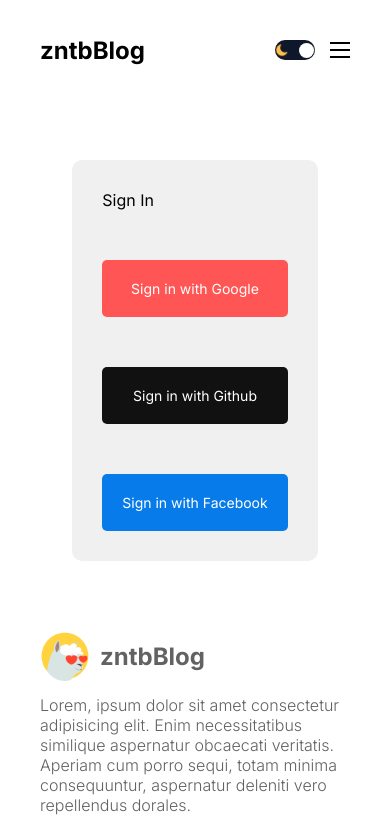
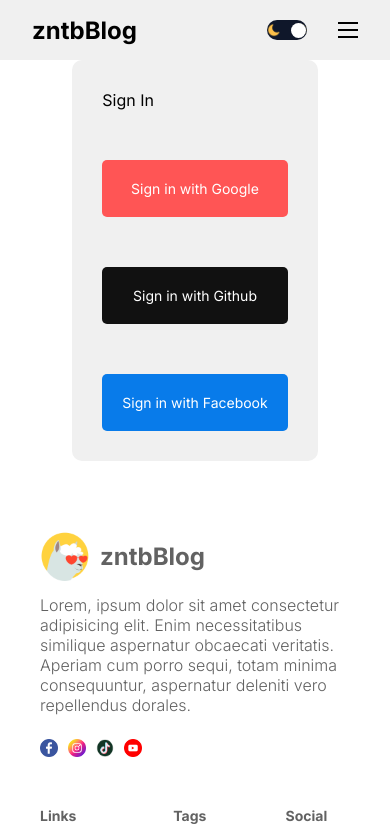
Before and after one commit to zntb/nextjs-fullstack-blog, a Next.js app: page /login in a window 390 px wide. Shown: the top 835 px of the page. Built offline with nearby package versions, Linux system fonts and the light colour scheme; no server answers.

Commit message:
Make Navbar fixed

```diff
--- /dev/null
+++ b/app/(protected)/profile/page.tsx
@@ -0,0 +1,5 @@
+const ProfilePage = () => {
+  return <div>ProfilePage</div>;
+};
+
+export default ProfilePage;
--- a/components/authLinks/AuthLinks.tsx
+++ b/components/authLinks/AuthLinks.tsx
@@ -20,6 +20,9 @@
           <Link href="/write" className={styles.link}>
             Write
           </Link>
+          <Link href="/profile" className={styles.link}>
+            Profile
+          </Link>
           <span className={styles.link} onClick={signOut as () => void}>
             Logout
           </span>
@@ -33,14 +36,15 @@
       {open && (
         <div className={styles.responsiveMenu}>
           <Link href="/">Homepage</Link>
-          <Link href="/">About</Link>
-          <Link href="/">Contact</Link>
-          {!session && status !== 'loading' ? (
+          <Link href="/">Posts</Link>
+
+          {!session ? (
             <Link href="/login">Login</Link>
           ) : (
             <>
-              <Link href="/write">Write</Link>
-              <span className={styles.link}>Logout</span>
+              <Link href="/">Write</Link>
+              <Link href="/">Profile</Link>
+              <span onClick={signOut as () => void}>Logout</span>
             </>
           )}
         </div>
--- a/components/authLinks/authLinks.module.css
+++ b/components/authLinks/authLinks.module.css
@@ -17,12 +17,12 @@
   background-color: var(--textColor);
 }
 
-.responsiveMenu{
-  position: absolute;
-  top: 100px;
+.responsiveMenu {
+  position: fixed;
+  top: 60px;
   left: 0;
   background-color: var(--bg);
-  height: calc(100vh - 100px);
+  height: calc(100vh - 60px);
   width: 100%;
   display: flex;
   flex-direction: column;
@@ -35,10 +35,11 @@
 
 @media screen and (max-width: 640px) {
   .burger {
+    margin-left: 1rem;
     display: flex;
   }
 
-  .link{
+  .link {
     display: none;
   }
 }
--- a/components/featured/featured.module.css
+++ b/components/featured/featured.module.css
@@ -1,5 +1,5 @@
 .container {
-  margin-top: 30px;
+  margin-top: 60px;
 }
 
 .title {
@@ -71,6 +71,9 @@
 }
 
 @media screen and (max-width: 640px) {
+  .container {
+    padding-top: 0.5rem;
+  }
   .title {
     font-size: 36px;
   }
--- a/components/navbar/Navbar.tsx
+++ b/components/navbar/Navbar.tsx
@@ -20,9 +20,6 @@
         <Link href="/" className={styles.link}>
           Homepage
         </Link>
-        <Link href="/" className={styles.link}>
-          Contact
-        </Link>
         <Link href="/blog" className={styles.link}>
           Posts
         </Link>
--- a/components/navbar/navbar.module.css
+++ b/components/navbar/navbar.module.css
@@ -1,8 +1,16 @@
 .container {
   display: flex;
+  position: fixed;
+  top: 0;
+  left: 0;
+  width: 100%;
+  padding: 0 8rem;
+  z-index: 10;
+  background-color: var(--softBg);
+  color: var(--textColor);
+  height: 60px;
   align-items: center;
   justify-content: space-between;
-  height: 100px;
 }
 
 .social {
@@ -21,9 +29,14 @@
 .links {
   display: flex;
   align-items: center;
+  margin-right: 0;
   gap: 20px;
   flex: 1;
   font-size: 20px;
+}
+
+.link:nth-of-type(1) {
+  margin-left: 2rem;
 }
 
 @media screen and (max-width: 1280px) {
@@ -49,7 +62,10 @@
   }
 }
 @media screen and (max-width: 640px) {
-  .links{
+  .container {
+    padding: 0 2rem;
+  }
+  .links {
     justify-content: flex-end;
   }
   .link {
--- a/middleware.ts.ts
+++ b/middleware.ts.ts
@@ -1,3 +1,3 @@
 export { default } from 'next-auth/middleware';
 
-export const config = { matcher: ['/write'] };
+export const config = { matcher: ['/write', '/profile'] };
```
